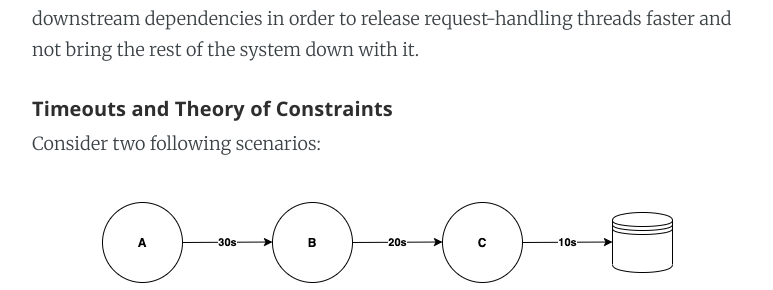
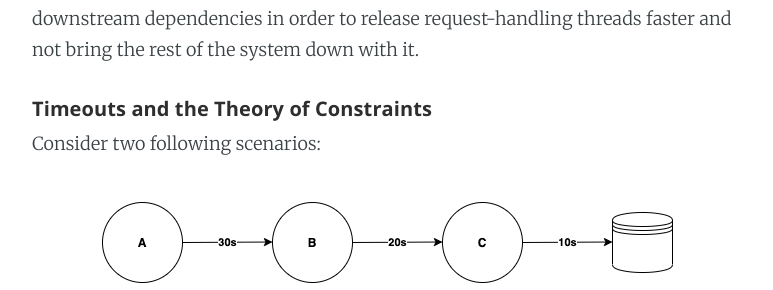
Before and after one commit to dragan-stepanovic/dragan-stepanovic.github.io, a Jekyll site: the page built from _posts/2020-07-19-on-timeouts.md, in a window 1280 px wide and 900 px high, scrolled down 1232 px. Shown: the part 165-455 px from the top of the window, without its empty margins (253-1026 px from the left). Built offline with Jekyll 4.4.1, drawn with Linux system fonts in a browser that asks for light colours; comment, search, counter and statistics services are not loaded.

Commit message:
Update 2020-07-19-on-timeouts.md

```diff
--- a/_posts/2020-07-19-on-timeouts.md
+++ b/_posts/2020-07-19-on-timeouts.md
@@ -21,7 +21,7 @@ If we have A→B→C service chain and B times out for A, then A is going to be
 It also depends on the fan-in factor of a given service. Usually, the more downstream we go, the higher fan-in we have. This indicates services that we need to be more careful about, since when they become unavailable they are bringing more of a system down with them than the services that have lower fan-in factor.
 Meaning, the services with high fan-in factor are bottlenecks in terms of the system availability and thus should have more aggressive timeouts towards the downstream dependencies in order to release request-handling threads faster and not bring the rest of the system down with it.
 
-##### Timeouts and Theory of Constraints
+##### Timeouts and the Theory of Constraints
 Consider two following scenarios:
 
 ![](/assets/images/timeouts.png)
```
